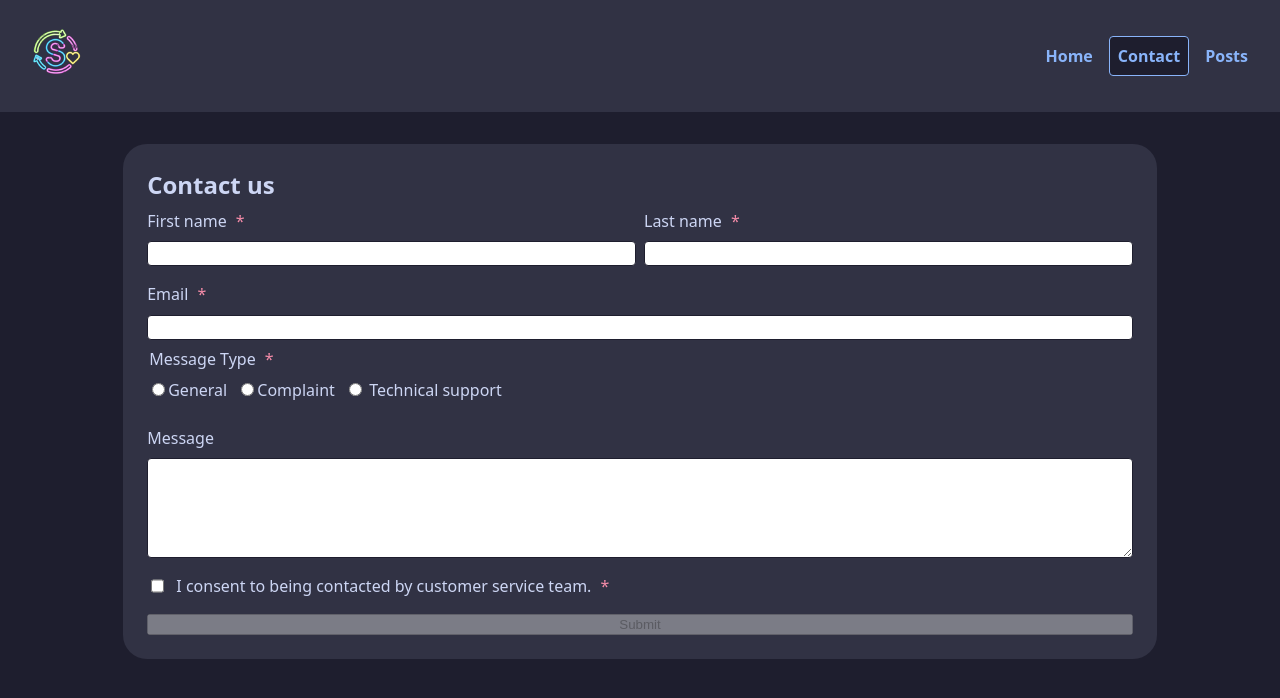
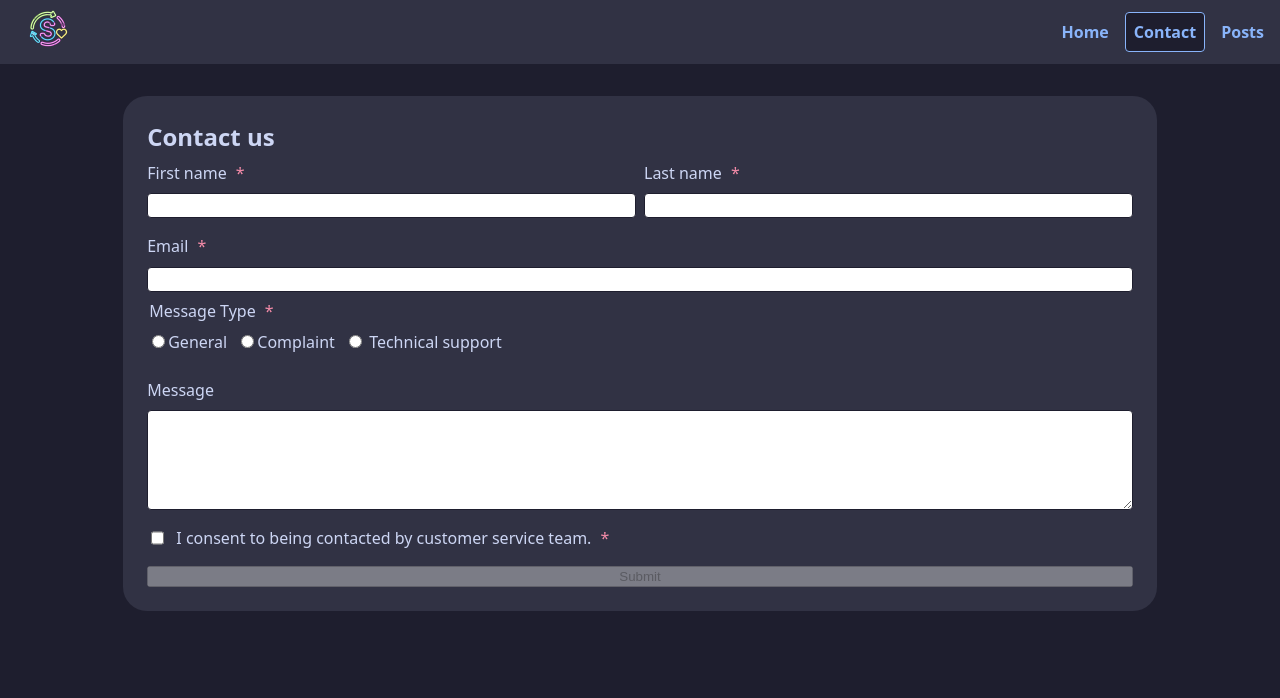
Before and after one commit to HmonWutt/frontend_module_2, a plain HTML site: page contact.html in a window 1280 px wide. Drawn offline with Linux system fonts and the light colour scheme.

Commit message:
fixed header too tall- removed padding from nav

```diff
--- a/style.css
+++ b/style.css
@@ -51,8 +51,8 @@
   --catppuccin-accent-red: #f38ba8;
 
   /* breakpoints */
-  --bp-sm: 36 rem; /*~576px*/
-  --bp-md: 48 rem; /*~768px*/
+  --bp-sm: 36rem; /*~576px*/
+  --bp-md: 48rem; /*~768px*/
   --bp-lg: 64rem; /*~1024px*/
   --bp-xl: 80rem; /*~1280px*/
 }
@@ -60,17 +60,18 @@ body,
 html {
   height: 100%;
   font-family: system-ui, Roboto, Oxygen, Ubuntu, Cantarell, 'Open Sans';
+  background-color: var(--catppuccin-background-base);
+  color: var(--catppuccin-text-primary);
+  accent-color: var(--catppuccin-accent-green);
 }
 body {
   padding-top: env(safe-area-inset-top);
   padding-right: env(safe-area-inset-right);
   padding-bottom: env(safe-area-inset-bottom);
   padding-left: env(safe-area-inset-left);
-  background-color: var(--catppuccin-background-base);
-  color: var(--catppuccin-text-primary);
-  accent-color: var(--catppuccin-accent-green);
 }
 /* --- CSS Reset to Remove Default Browser Margins --- */
+
 body,
 h1,
 h2,
@@ -87,63 +88,56 @@ fieldset {
 fieldset {
   border: none;
 }
+
 a {
   text-decoration: none;
   font-weight: bold;
   color: var(--catppuccin-accent-blue);
 }
 .active {
-    border:1px solid var(--catppuccin-accent-blue);
-    background-color:var(--catppuccin-background-base);
-    padding:var(--space-sm);
-    border-radius:var(--space-xs);
+  border: 1px solid var(--catppuccin-accent-blue);
+  background-color: var(--catppuccin-background-base);
+  padding: var(--space-sm);
+  border-radius: var(--space-xs);
 }
 li {
   list-style: none;
 }
+.logo-outer,
 nav {
   display: flex;
   flex-direction: column;
   align-items: center;
   justify-content: center;
+  @media (min-width: 36rem) {
+    flex-direction: row;
+    justify-content: space-between;
+    align-items: center;
+  }
+}
+nav {
   gap: var(--space-md);
-  padding: 0 var(--space-md);
   @media (min-width: 36rem) {
-    justify-content: start;
+    justify-content: end;
   }
 }
 .logo-outer {
-  justify-content: center;
-  align-items: center;
   background-color: var(--catppuccin-background-surface);
-  padding: var(--space-md);
+  padding: var(--space-md) 0;
 
   @media (min-width: 36rem) {
-    justify-content: end;
+    padding: 0 var(--space-md);
   }
 }
 ul {
   display: contents;
 }
 
-.logo-outer,
-nav {
-  display: flex;
-    console.log(link.getAttribute('href'), 'currentUrl', currentUrl);
-    console.log(link.getAttribute('href'), 'currentUrl', currentUrl);
-  flex-direction: column;
-  @media (min-width: 36rem) {
-    flex-direction: row;
-    justify-content: space-between;
-    align-items: center;
-  }
-}
-
 .logo-image {
   display: block;
   padding: 0;
   margin: 0;
-  height: 5rem;
+  height: 4rem;
   width: auto;
   object-fit: cover;
 }
@@ -152,9 +146,14 @@ nav {
   padding: var(--space-xl);
   justify-content: center;
 }
-.article{
-    display:flex; flex-wrap:wrap; gap: var(--space-lg);padding: var(--space-lg);
-    li { padding: var(--space-sm);}
+.article {
+  display: flex;
+  flex-wrap: wrap;
+  gap: var(--space-lg);
+  padding: var(--space-lg);
+  li {
+    padding: var(--space-sm);
+  }
 }
 
 .contact {
@@ -177,7 +176,7 @@ form {
 label {
   margin: 1ch 0;
 }
-filedset {
+fieldset {
   display: grid;
   gap: inherit;
   grid-template-columns: inherit;
```
Also changed, not shown: post.js (+1 -53 lines), postClass.js (added, +52 -0 lines).
